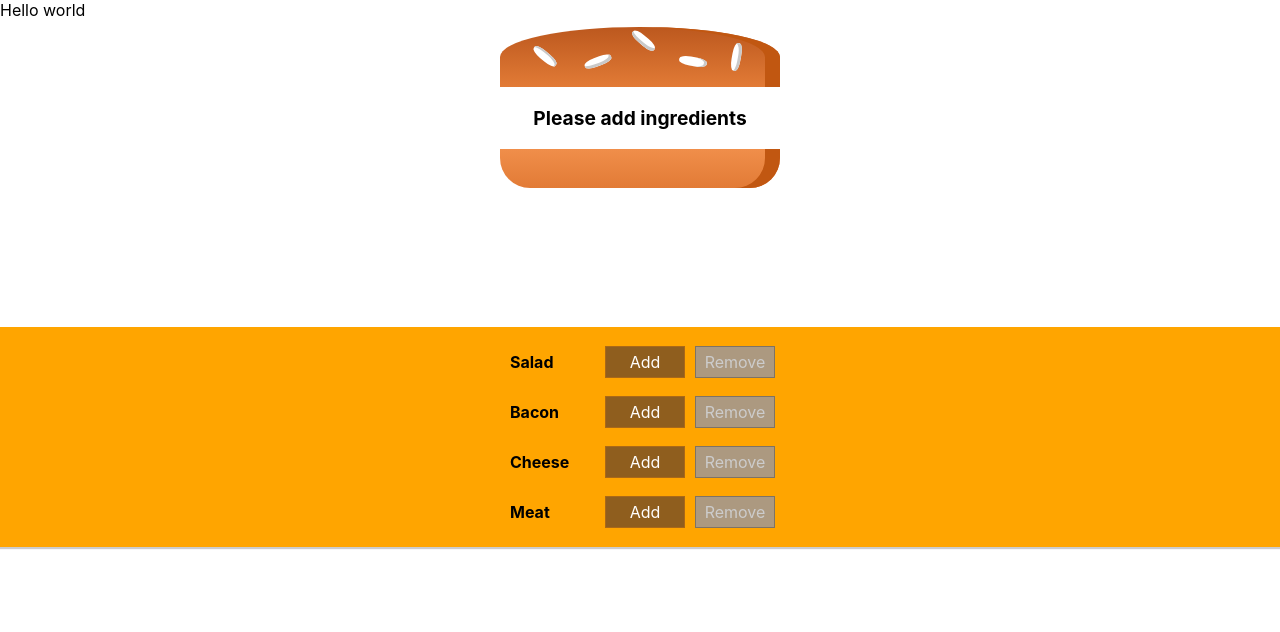
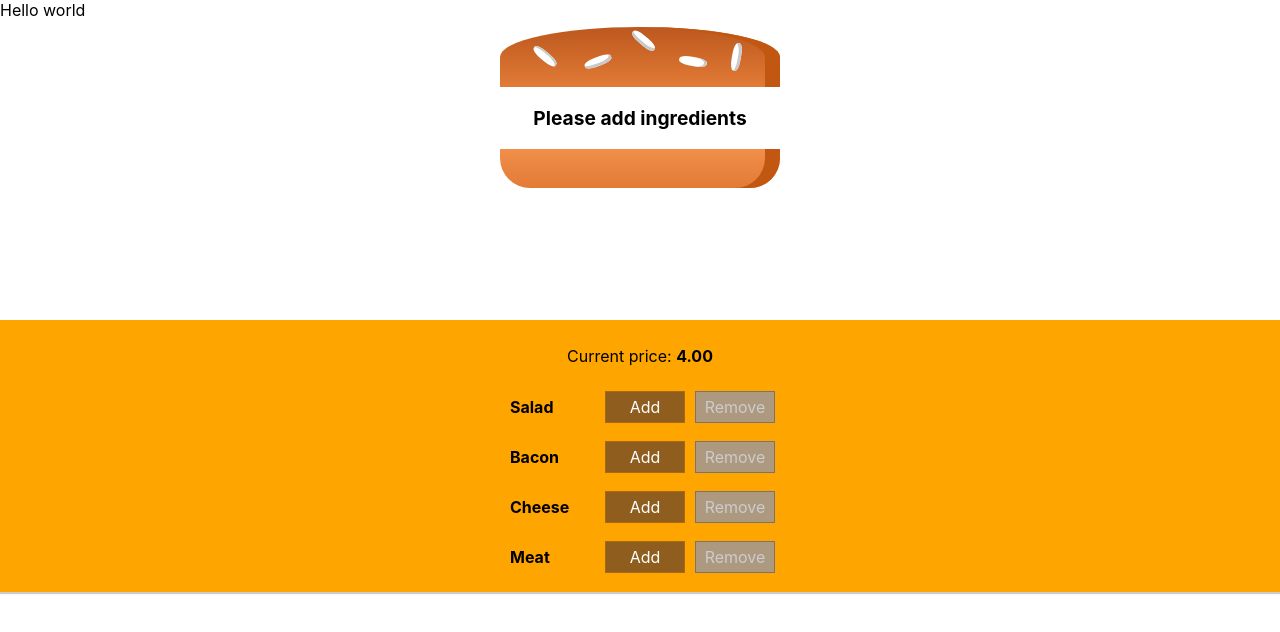
Before and after one commit to pxeona/build-your-burger, a React (Create React App) app: page / in a window 1280 px wide. Shown: the top 632 px of the page. Built offline with nearby package versions, Linux system fonts and the light colour scheme.

Commit message:
Display the price on the builde panel

```diff
--- a/src/components/Burger/BuildControls/BuildControls.js
+++ b/src/components/Burger/BuildControls/BuildControls.js
@@ -13,6 +13,9 @@ const controls = [
 const buildControls = (props) => {
   return (
     <div className={styles.BuildControls}>
+      <p>
+        Current price: <strong>{props.price.toFixed(2)}</strong>
+      </p>
       {controls.map((control) => (
         <BuildControl
           key={control.label}
--- a/src/components/Burger/Burger.module.css
+++ b/src/components/Burger/Burger.module.css
@@ -6,6 +6,7 @@
   font-weight: bold;
   font-size: 1.2rem;
   transition: all 0.5s;
+  overflow-y: auto;
 }
 
 @media (min-width: 1000px) and (min-height: 700px) {
--- a/src/containers/BurgerBuilder/BurgerBuilder.js
+++ b/src/containers/BurgerBuilder/BurgerBuilder.js
@@ -70,6 +70,7 @@ class BurgerBuilder extends Component {
           addIngredient={this.addIngredientHandler}
           removeIngredient={this.removeIngredientHandler}
           disabledButtons={disabledButtons}
+          price={this.state.totalPrice}
         />
       </Aux>
     );
```
